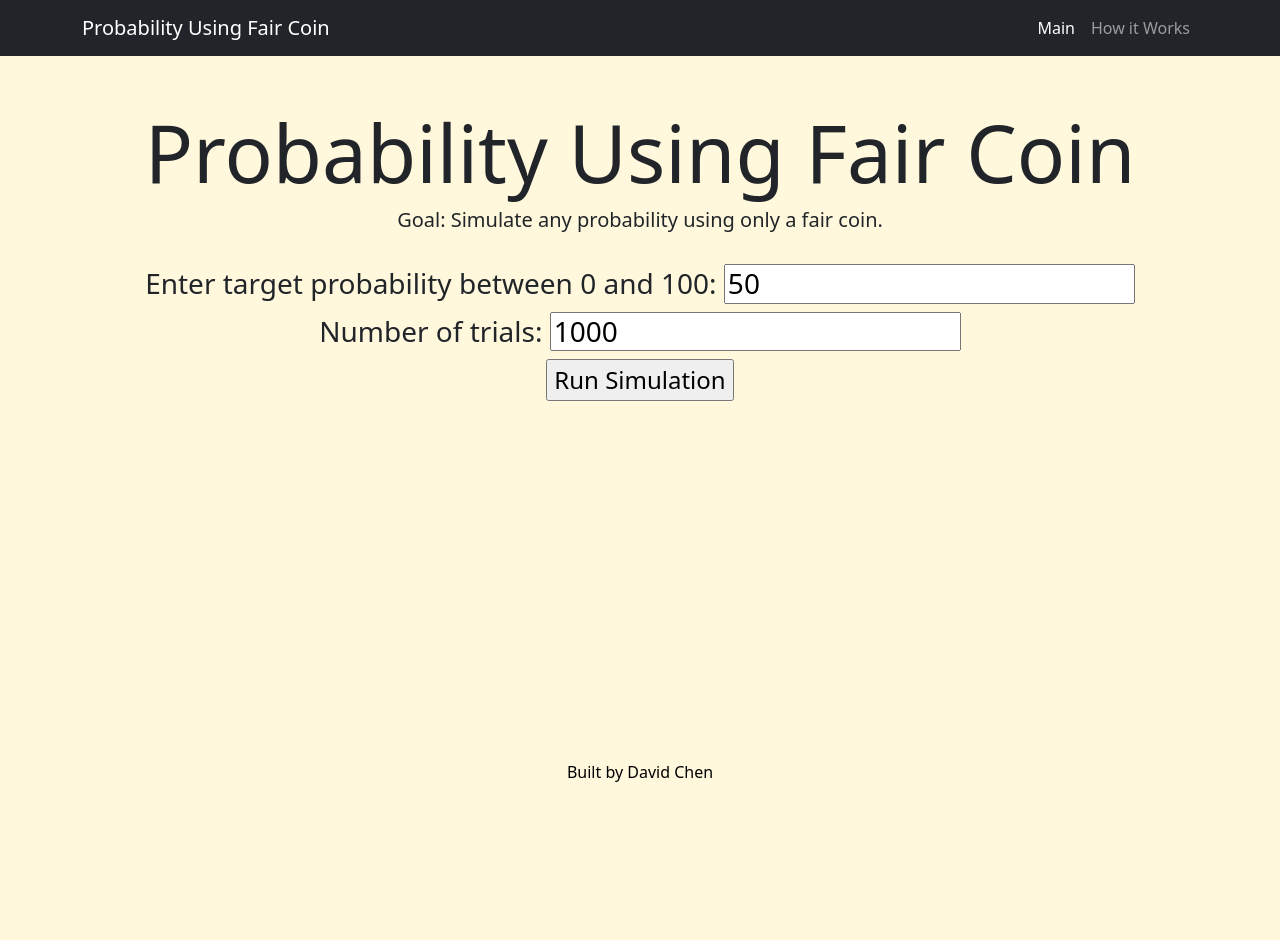
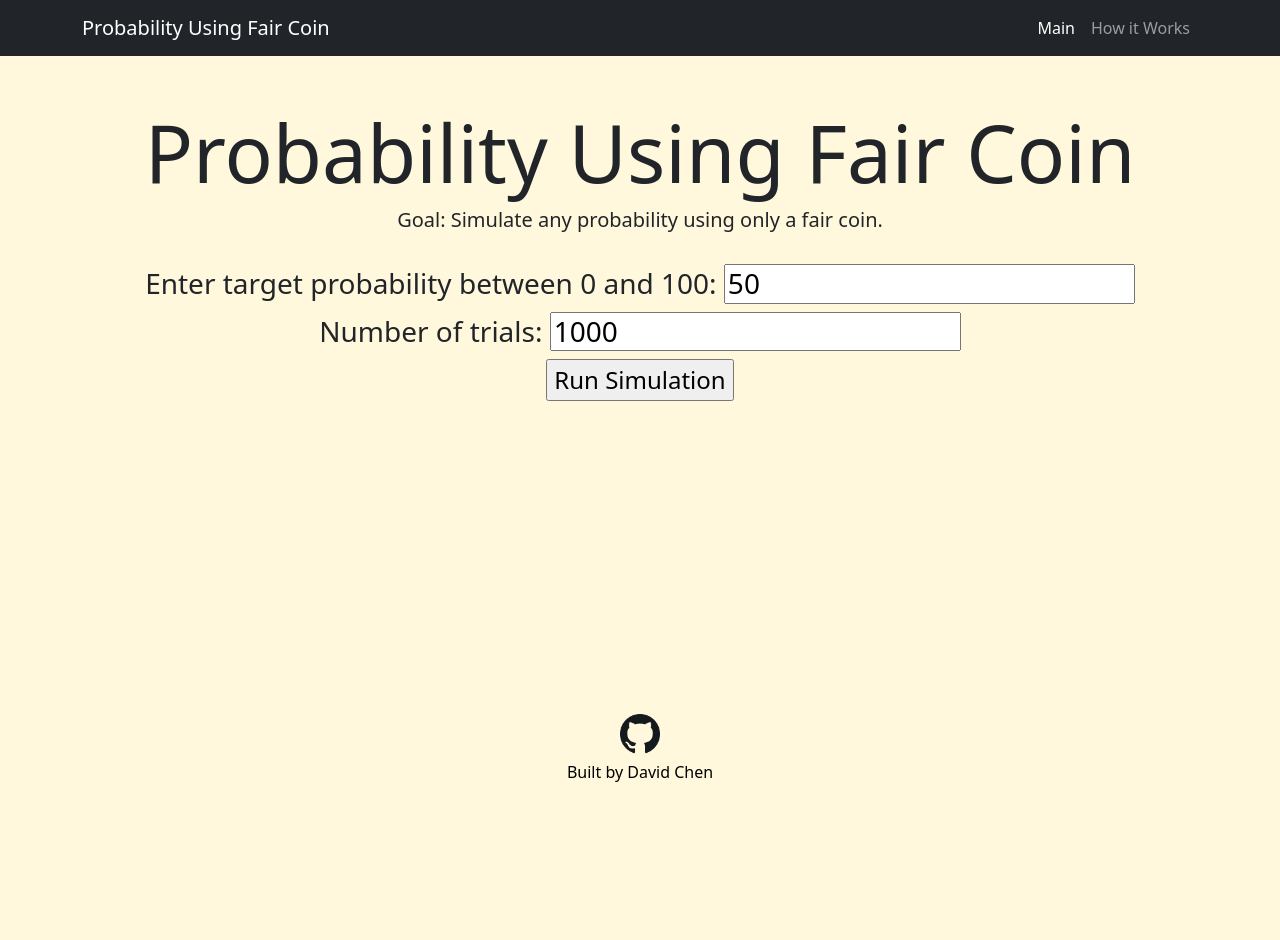
Before and after one commit to david-chen0/ProbSimulator, a plain HTML site: page index.html in a window 1280 px wide. Drawn offline with nearby package versions, Linux system fonts and the light colour scheme.

Commit message:
Add source file

```diff
--- a/index.html
+++ b/index.html
@@ -59,6 +59,9 @@
     </body>
 
     <div class="footer">
+        <a href="https://github.com/david-chen0/ProbSimulator">
+            <input type="image" name="sourceFile" src="assets/github.png" width="40rem" height="auto"/>
+        </a>
         <p>Built by David Chen</p>
     </div>
 </html>
```
Also changed, not shown: assets/github.png (added).
